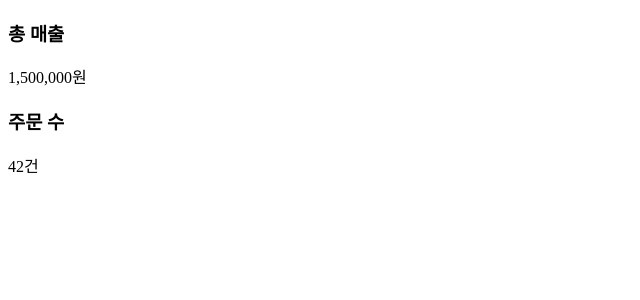
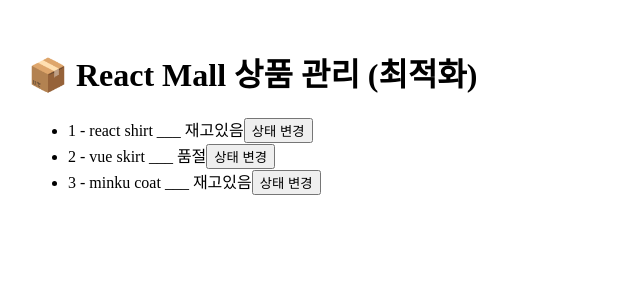
Before and after one commit to hyejoy/react-master, a React (Vite) app in the folder my-context/: page / in a window 1280 px wide. Shown: the top 300 px of the page, without its empty margins (0-640 px from the left). Built offline with nearby package versions, Linux system fonts and the light colour scheme.

Commit message:
feat: 🚩 [미션 14: 중급] 대규모 상품 리스트의 '리액트 성능 최적화'

```diff
--- /dev/null
+++ b/my-context/src/17. 대규모 상품리스트의 리엑트 성능 최적화/components/ProductList.tsx
@@ -0,0 +1,16 @@
+import { useProductStateContext } from "../contexts/useProductStateContext";
+import { StockButton } from "./StockButton";
+
+export default function ProductList() {
+  const { products } = useProductStateContext();
+  return (
+    <ul>
+      {products.map((item) => (
+        <li key={item.id}>
+          {item.id} - {item.name} ___ {item.isSoldOut ? "품절" : "재고있음"}
+          <StockButton id={item.id} />
+        </li>
+      ))}
+    </ul>
+  );
+}
--- /dev/null
+++ b/my-context/src/17. 대규모 상품리스트의 리엑트 성능 최적화/components/StockButton.tsx
@@ -0,0 +1,16 @@
+import React from "react";
+import { useProductDispatchContext } from "../contexts/useProductStateContext";
+
+export const StockButton = React.memo(({ id }: { id: number }) => {
+  const dispatch = useProductDispatchContext();
+
+  console.log(`버튼 ${id} 렌더링됨 (최적화 확인용)`);
+
+  return (
+    <>
+      <button onClick={() => dispatch({ type: "TOGGLE_STOCK", id })}>
+        상태 변경
+      </button>
+    </>
+  );
+});
--- /dev/null
+++ b/my-context/src/17. 대규모 상품리스트의 리엑트 성능 최적화/contexts/ProductEngineProvider.tsx
@@ -0,0 +1,56 @@
+import { useMemo, useReducer, type ReactNode } from "react";
+import {
+  ProductDispatchContext,
+  ProductStateContext,
+  type ProductAction,
+  type ProductData,
+} from "./ProductStateContext";
+
+const initialProductState: ProductData[] = [
+  {
+    id: 1,
+    name: "react shirt",
+    isSoldOut: false,
+  },
+  {
+    id: 2,
+    name: "vue skirt",
+    isSoldOut: true,
+  },
+  {
+    id: 3,
+    name: "minku coat",
+    isSoldOut: false,
+  },
+];
+
+function productReducer(state: ProductData[], action: ProductAction) {
+  switch (action.type) {
+    case "TOGGLE_STOCK":
+      return state.map((item) =>
+        item.id === action.id
+          ? {
+              ...item,
+              isSoldOut: !item.isSoldOut,
+            }
+          : item,
+      );
+    default:
+      return state;
+  }
+}
+
+export function ProductProvider({ children }: { children: ReactNode }) {
+  const [items, dispatch] = useReducer(productReducer, initialProductState);
+
+  const productStateValue = useMemo(() => ({ products: items }), [items]);
+  const productDispatchValue = useMemo(() => ({ dispatch }), [dispatch]);
+
+  return (
+    <ProductStateContext.Provider value={productStateValue}>
+      <ProductDispatchContext.Provider value={productDispatchValue}>
+        {children}
+      </ProductDispatchContext.Provider>
+    </ProductStateContext.Provider>
+  );
+}
--- /dev/null
+++ b/my-context/src/17. 대규모 상품리스트의 리엑트 성능 최적화/contexts/ProductStateContext.ts
@@ -0,0 +1,27 @@
+import { createContext, type Dispatch } from "react";
+
+export type ProductData = {
+  id: number;
+  name: string;
+  isSoldOut: boolean;
+};
+
+export type ProductAction = {
+  type: "TOGGLE_STOCK";
+  id: number;
+};
+
+export type ProductContextValue = {
+  products: ProductData[];
+};
+
+export type ProductDispatchValue = {
+  dispatch: Dispatch<ProductAction>;
+};
+
+export const ProductStateContext = createContext<ProductContextValue | null>(
+  null,
+);
+
+export const ProductDispatchContext =
+  createContext<ProductDispatchValue | null>(null);
--- /dev/null
+++ b/my-context/src/17. 대규모 상품리스트의 리엑트 성능 최적화/contexts/useProductStateContext.ts
@@ -0,0 +1,19 @@
+import { useContext } from "react";
+import {
+  ProductDispatchContext,
+  ProductStateContext,
+} from "./ProductStateContext";
+
+export function useProductStateContext() {
+  const context = useContext(ProductStateContext);
+  if (!context) throw new Error("error");
+
+  return context;
+}
+
+export function useProductDispatchContext() {
+  const context = useContext(ProductDispatchContext);
+  if (!context) throw new Error("error!");
+
+  return context.dispatch;
+}
--- a/my-context/src/App.tsx
+++ b/my-context/src/App.tsx
@@ -1,10 +1,13 @@
-import Dashboard from "./16. 실시간 대시보드의 데이터 패칭 엔진 구현/components/dashboard";
-import { AuthEngineProvider } from "./16. 실시간 대시보드의 데이터 패칭 엔진 구현/contexts/AuthEngineProvider";
+import ProductList from "./17. 대규모 상품리스트의 리엑트 성능 최적화/components/ProductList";
+import { ProductProvider } from "./17. 대규모 상품리스트의 리엑트 성능 최적화/contexts/ProductEngineProvider";
 
 export default function App() {
   return (
-    <AuthEngineProvider>
-      <Dashboard />
-    </AuthEngineProvider>
+    <ProductProvider>
+      <div style={{ padding: "20px" }}>
+        <h1>📦 React Mall 상품 관리 (최적화)</h1>
+        <ProductList />
+      </div>
+    </ProductProvider>
   );
 }
```
